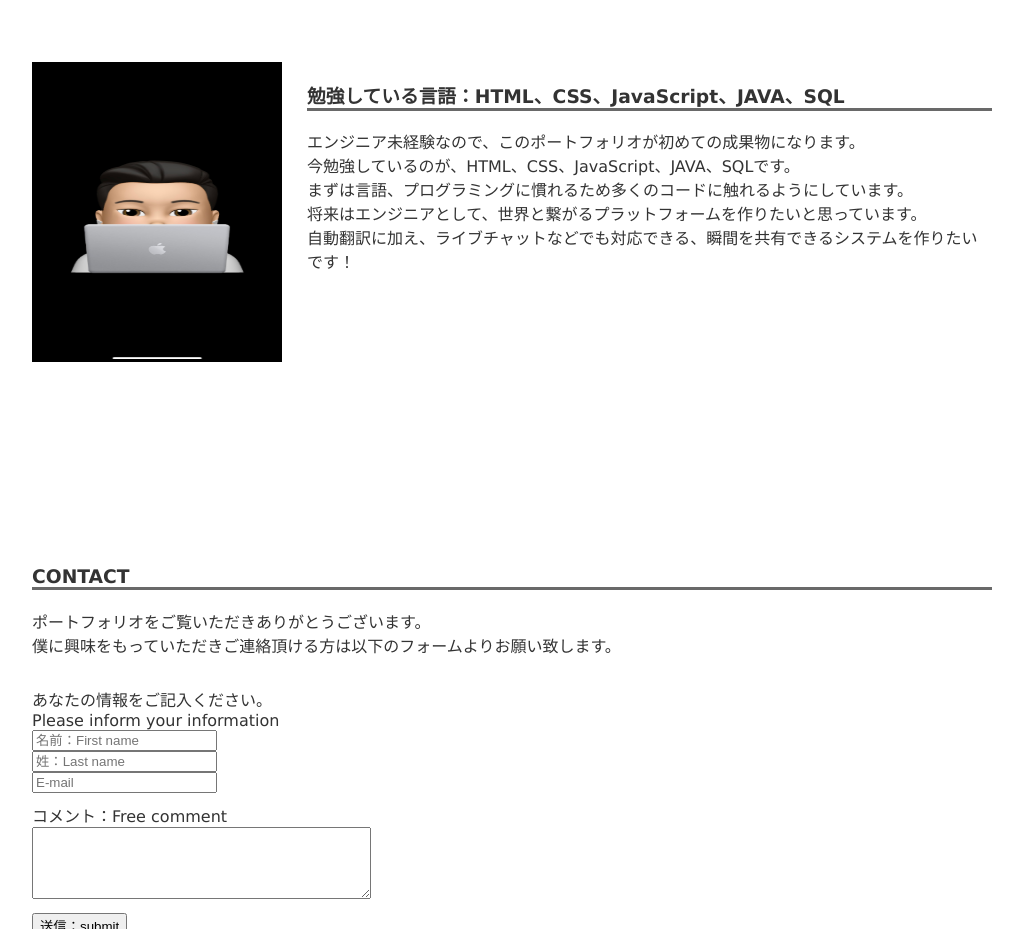
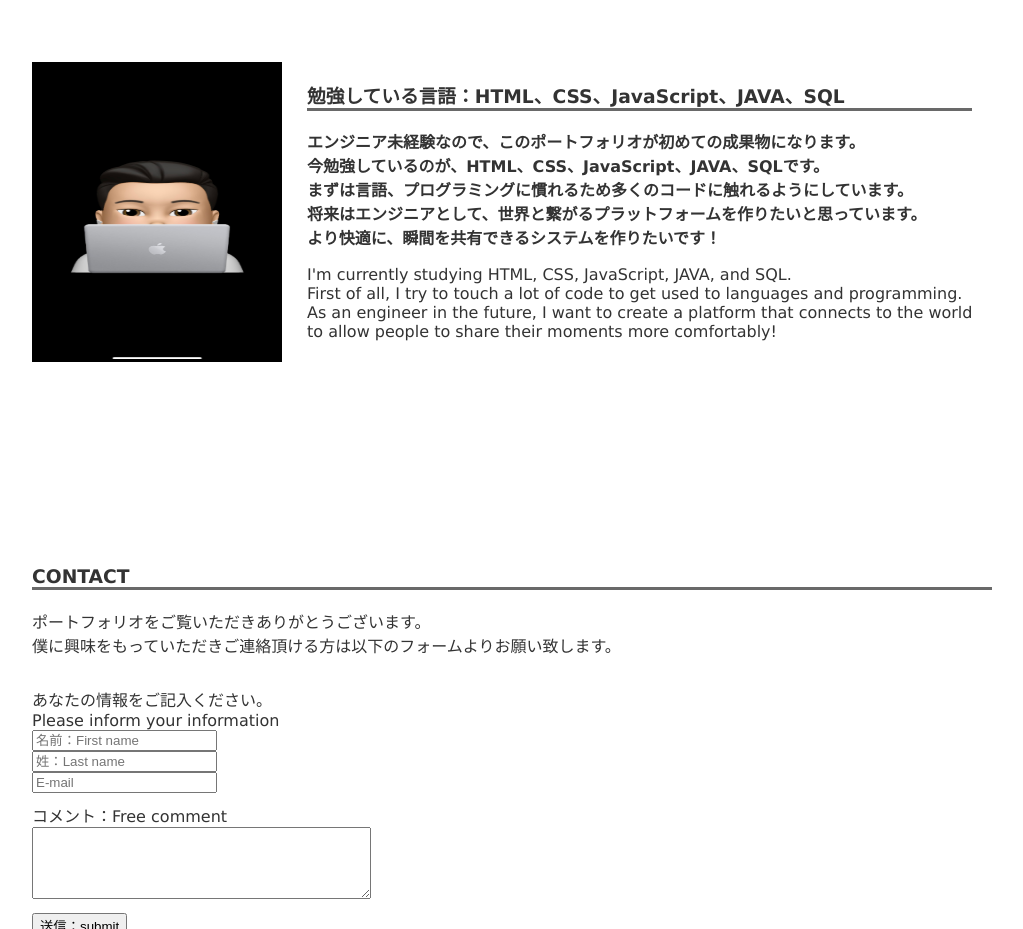
Before and after one commit to nate-p29/portfolio01, a plain HTML site: page index.html in a window 1280 px wide. Shown: the part 1400-2329 px from the top of the page, without its empty margins (128-1151 px from the left). Drawn offline with Linux system fonts and the light colour scheme.

Commit message:
Update index.html

```diff
--- a/index.html
+++ b/index.html
@@ -114,11 +114,16 @@
         <div class="study-text">
             <h3 id="study">勉強している言語：HTML、CSS、JavaScript、JAVA、SQL
             </h3>
-            <p>エンジニア未経験なので、このポートフォリオが初めての成果物になります。<br>
+            <p><strong>エンジニア未経験なので、このポートフォリオが初めての成果物になります。<br>
             今勉強しているのが、HTML、CSS、JavaScript、JAVA、SQLです。<br>
             まずは言語、プログラミングに慣れるため多くのコードに触れるようにしています。<br>
             将来はエンジニアとして、世界と繋がるプラットフォームを作りたいと思っています。<br>
-            自動翻訳に加え、ライブチャットなどでも対応できる、瞬間を共有できるシステムを作りたいです！
+                より快適に、瞬間を共有できるシステムを作りたいです！</strong>
+            </p>
+            <p>I'm currently studying HTML, CSS, JavaScript, JAVA, and SQL.<br>
+            First of all, I try to touch a lot of code to get used to languages and programming.<br>
+            As an engineer in the future, I want to create a platform that connects to the world<br>
+            to allow people to share their moments more comfortably!
             </p>
         </div>
 
```
